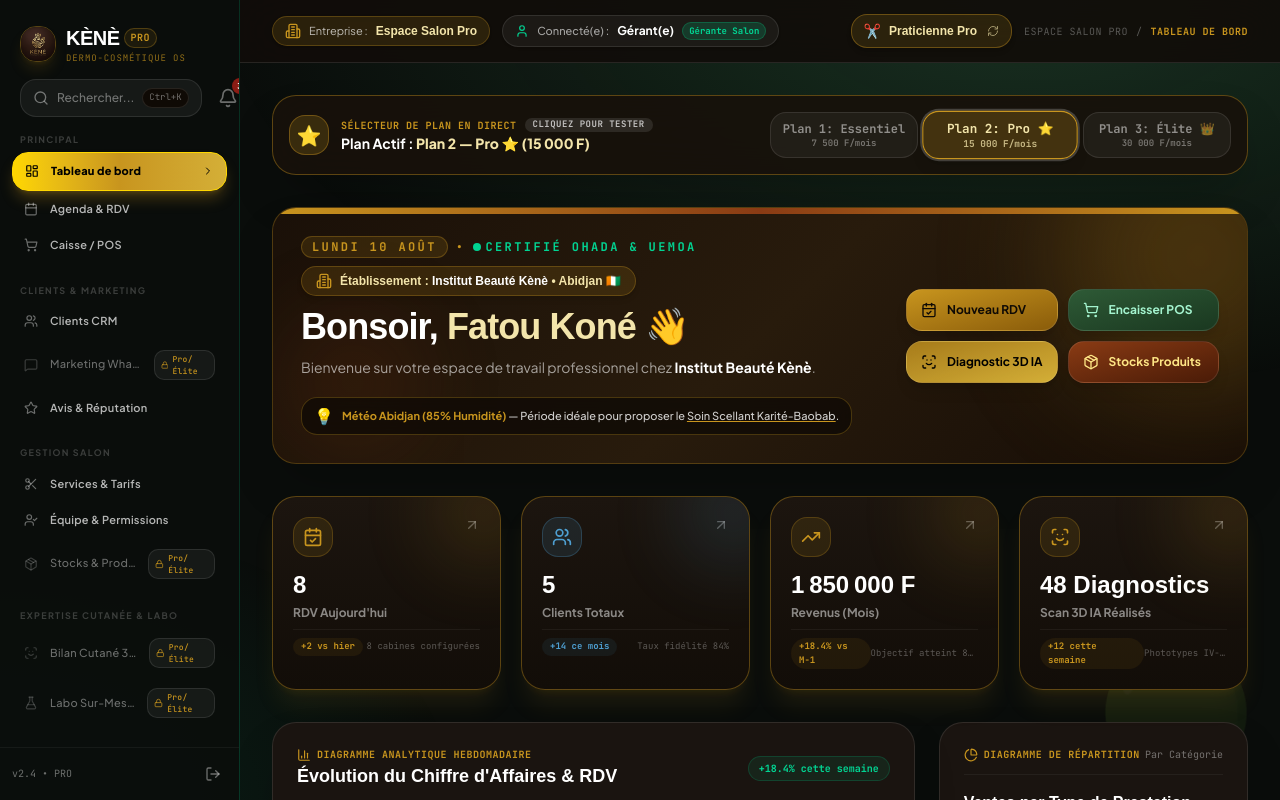
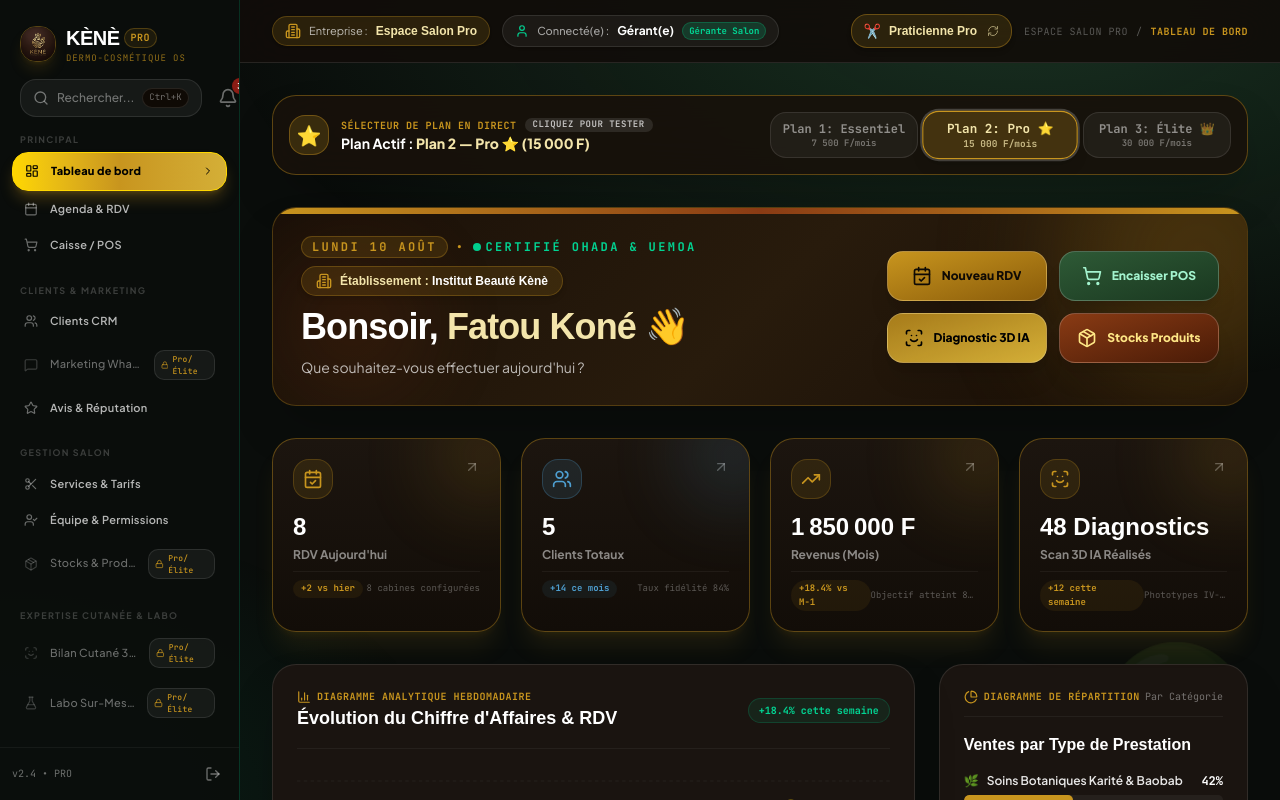
Before and after one commit to Fenezara/kene-os, a Next.js app: page /dashboard in a window 1280 px wide. Shown: the top 800 px of the page. Built offline with nearby package versions, Linux system fonts and the light colour scheme; a web font is replaced by a local one.

Commit message:
fix(ux): radical 3-second dashboard purification for maximum clarity

```diff
--- a/src/app/(pro)/dashboard/page.tsx
+++ b/src/app/(pro)/dashboard/page.tsx
@@ -336,39 +336,31 @@ export default function ProDashboardPage() {
               </span>
             </div>
 
-            {/* Clean Professional Establishment Badge */}
             <div className="inline-flex items-center gap-2 px-3.5 py-1.5 rounded-2xl bg-[#C8951E]/15 border border-[#C8951E]/30 text-[#F3E5AB] text-xs font-bold font-display shadow-md">
               <Building2 className="w-4 h-4 text-[#C8951E]" />
-              <span>Établissement : <strong className="text-white font-black">{tenantName}</strong> • Abidjan 🇨🇮</span>
+              <span>Établissement : <strong className="text-white font-black">{tenantName}</strong></span>
             </div>
 
             <h1 className="text-2xl sm:text-4xl font-display font-black text-white tracking-tight leading-tight">
               {greeting}, <span className="text-[#F3E5AB]">{employeeName}</span> 👋
             </h1>
-            <p className="text-xs sm:text-sm text-white/60 font-sans max-w-xl">
-              Bienvenue sur votre espace de travail professionnel chez <strong className="text-white">{tenantName}</strong>.
+            <p className="text-xs sm:text-sm text-white/70 font-sans max-w-xl">
+              Que souhaitez-vous effectuer aujourd'hui ?
             </p>
-
-            <div className="mt-3 inline-flex items-center gap-2 bg-[#0F0A05]/80 border border-[#C8951E]/30 rounded-2xl p-2 sm:px-3 sm:py-1.5 backdrop-blur-md max-w-full">
-              <span className="text-base shrink-0">💡</span>
-              <span className="text-[10px] sm:text-[11px] font-medium text-white/80 leading-tight">
-                <strong className="text-[#C8951E]">Météo Abidjan (85% Humidité)</strong> — Période idéale pour proposer le <span className="underline decoration-[#C8951E]">Soin Scellant Karité-Baobab</span>.
-              </span>
-            </div>
           </div>
 
           {/* Quick Actions Grid */}
-          <div className="grid grid-cols-2 sm:grid-cols-2 lg:grid-cols-2 gap-2.5 shrink-0 pt-2 lg:pt-0">
+          <div className="grid grid-cols-2 sm:grid-cols-2 lg:grid-cols-2 gap-3 shrink-0 pt-2 lg:pt-0">
             {activeQuickActions.map((action) => {
               const Icon = action.icon;
               return (
                 <Link
                   key={action.href}
                   href={action.href}
-                  className={`flex items-center gap-2.5 px-3.5 py-3 rounded-2xl bg-gradient-to-br ${action.color} cursor-pointer transition-all shadow-lg border border-white/10 hover:scale-105 active:scale-95`}
+                  className={`flex items-center justify-center gap-2.5 px-4 py-3.5 rounded-2xl bg-gradient-to-br ${action.color} cursor-pointer transition-all shadow-xl border border-white/20 hover:scale-105 active:scale-95`}
                 >
-                  <Icon className={`w-4 h-4 shrink-0 ${action.textColor}`} />
-                  <span className={`text-xs font-bold ${action.textColor} truncate`}>{action.label}</span>
+                  <Icon className={`w-5 h-5 shrink-0 ${action.textColor}`} />
+                  <span className={`text-xs font-black ${action.textColor} truncate`}>{action.label}</span>
                 </Link>
               );
             })}
```
